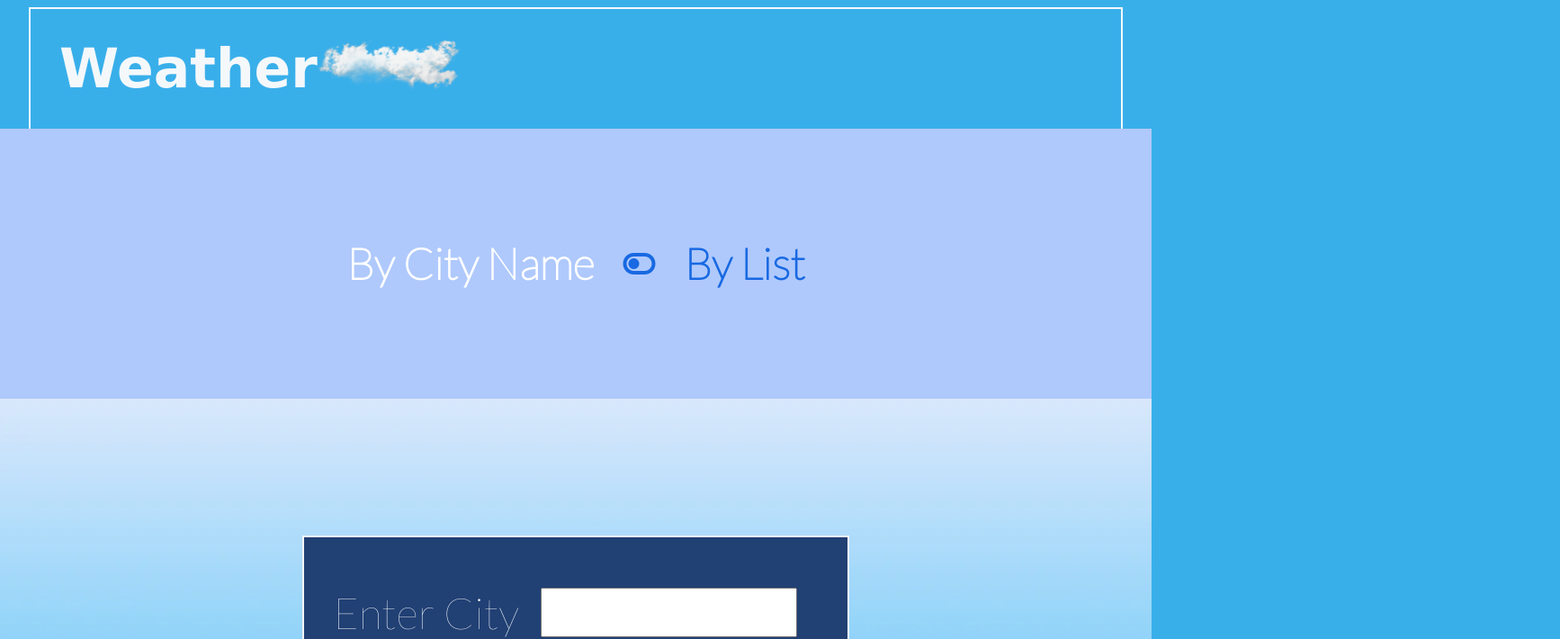
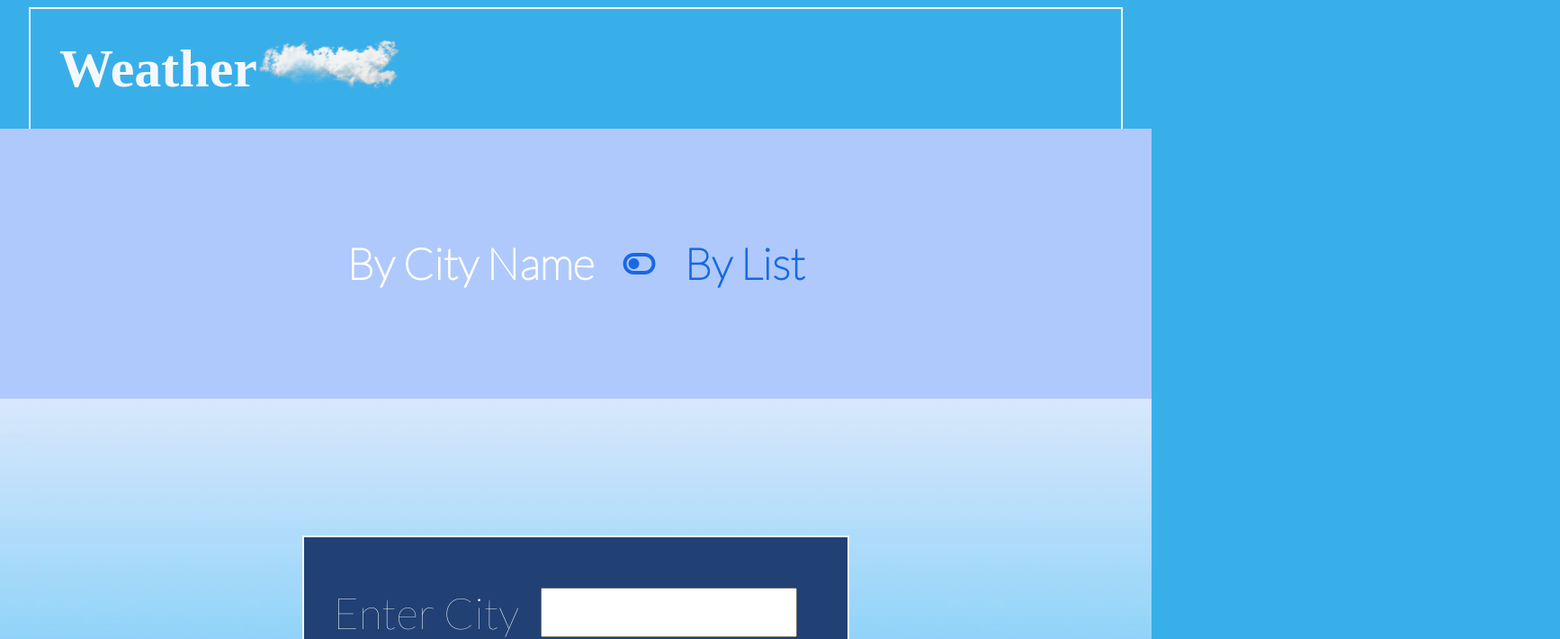
Before and after one commit to priyang12/weather-react, a React (Create React App) app: page / in a window 1280 px wide. Shown: the top 710 px of the page at 90% size, 1734 px wide, since content can reach past the window. Built offline with nearby package versions, Linux system fonts and the light colour scheme; the HTML template or start-up script is replaced by a standard one.

Commit message:
Fixed font

```diff
--- a/src/App.css
+++ b/src/App.css
@@ -168,6 +168,7 @@ nav .logo {
   font-size: 2.5rem;
   font-weight: 500;
   font-family: Comic Sans MS, Lucida Handwriting;
+  font-family: cursive;
 }
 
 nav .cloud {
```
